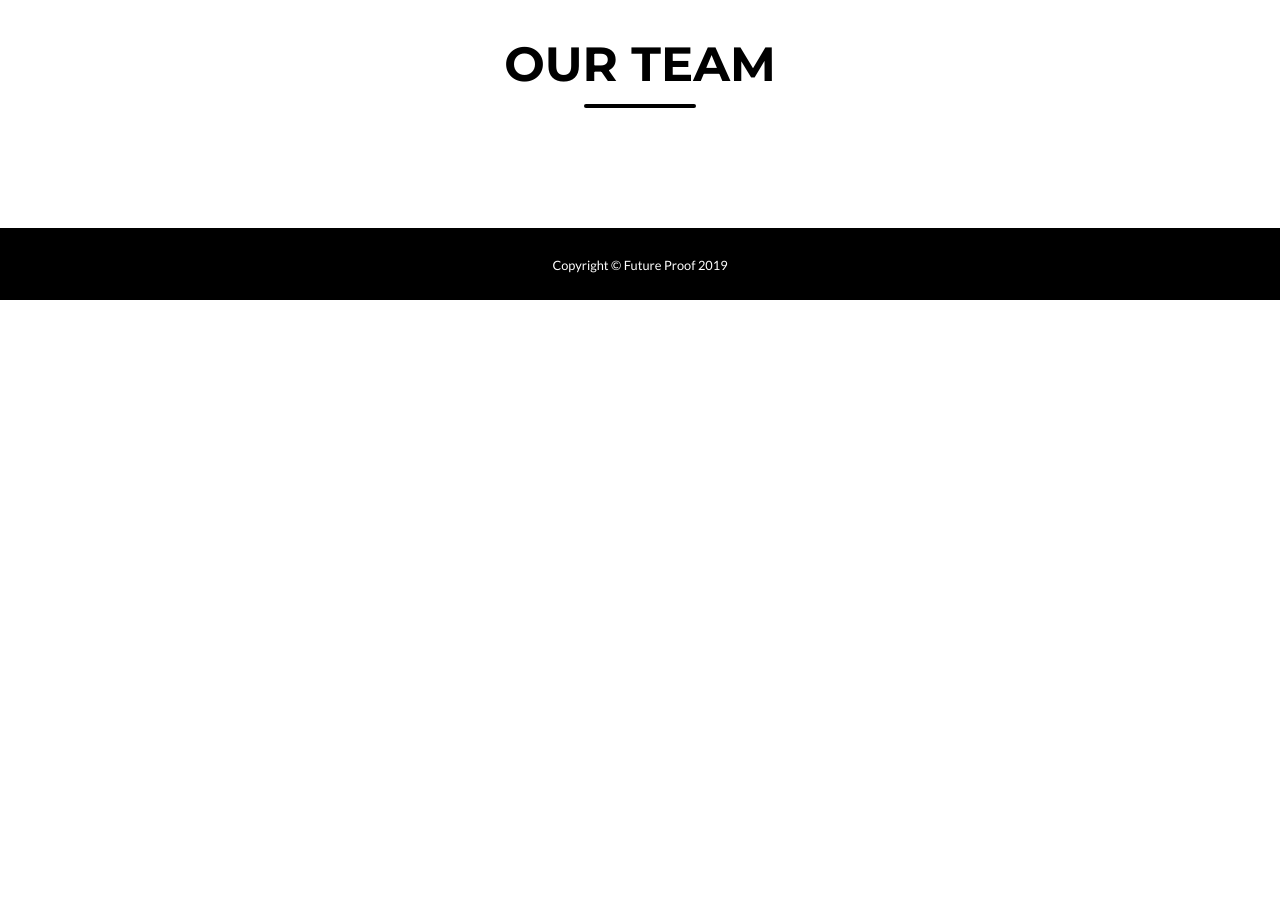
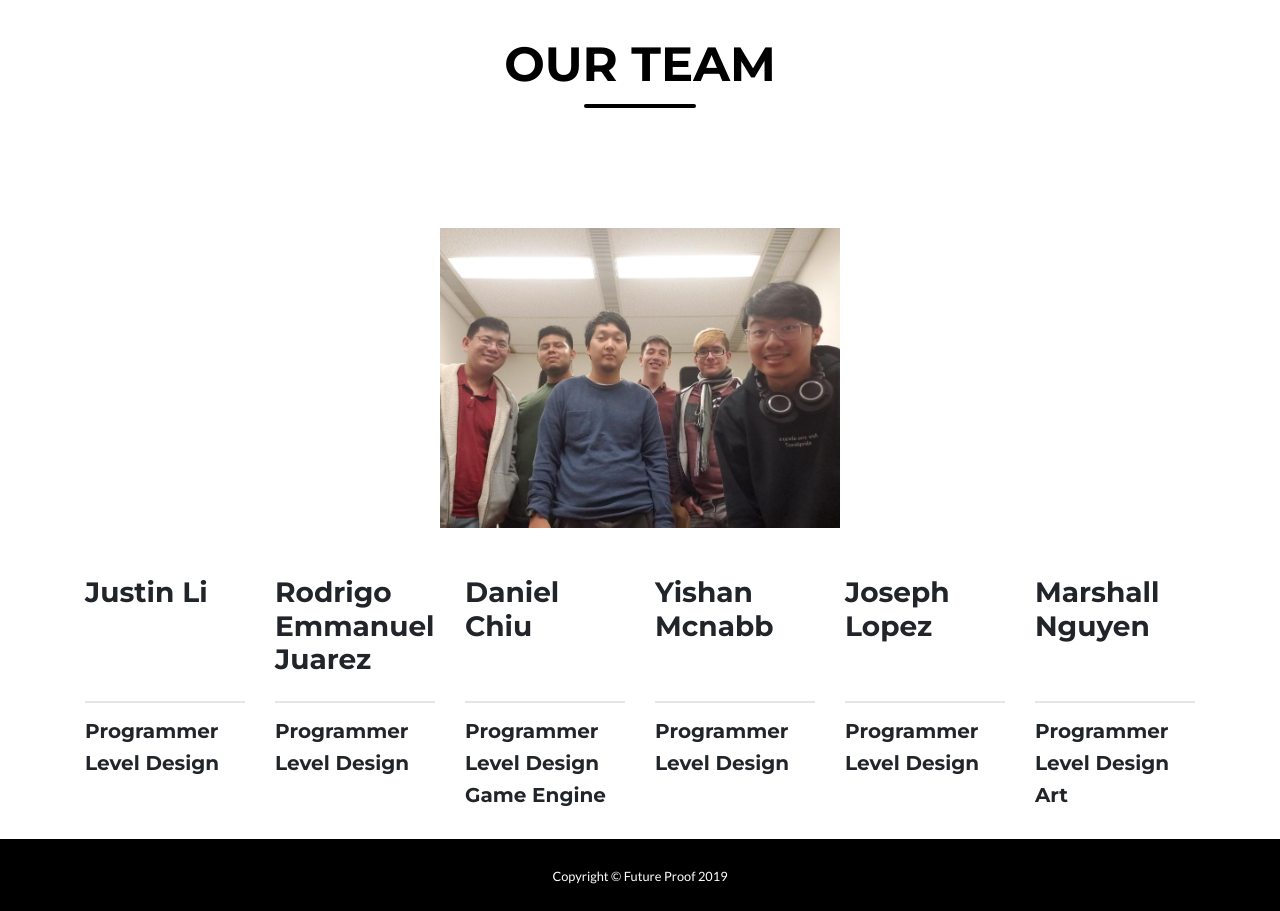
Before and after one commit to Marshh/FutureProofWebsite, a website with bundled scripts: page index.html in a window 1280 px wide. Shown: the part 1747-2658 px from the top of the page. Before the commit the page ends 2047 px from the top, so only its background shows below. Built offline with nearby package versions, Linux system fonts and the light colour scheme.

Commit message:
Our Team Section

```diff
--- a/index.html
+++ b/index.html
@@ -137,13 +137,81 @@
       <div class="divider-custom">
         <div class="divider-custom-line"></div>
       </div>
-      <div class = "container">
-        <row>
-
-        </row>
-      </div>
     </div>
   </section>
+
+  <center>
+    <div>
+      <img class="center" src="img/teampic.png" alt="" width = "400" height = "300" >
+    </div>
+  </center>
+
+  <br>
+  <br>
+  <section>
+  <div class="container">
+    <div class="row align-items-start">
+        <div class="col">
+          <h3>Justin Li</h3>
+        </div>
+        <div class="col">
+          <h3>Rodrigo Emmanuel Juarez</h3>
+        </div>
+        <div class="col">
+          <h3>Daniel Chiu</h3>
+        </div>
+        <div class="col">
+          <h3>Yishan Mcnabb</h3>
+        </div>
+        <div class="col">
+          <h3>Joseph Lopez</h3>
+        </div>
+        <div class="col">
+          <h3>Marshall Nguyen</h3>
+        </div>
+    </div>
+      <div class="row align-items-start">
+        <div class="col">
+          <hr/>
+          <h5>Programmer</h5>
+          <h5>Level Design</h5>
+          <br>
+        </div>
+        <div class="col">
+          <hr/>
+          <h5>Programmer</h5>
+          <h5>Level Design</h5>
+        </div>
+        <div class="col">
+          <hr/>
+          <h5>Programmer</h5>
+          <h5>Level Design</h5>
+          <h5>Game Engine</h5>
+          <br>
+        </div>
+        <div class="col">
+          <hr/>
+          <h5>Programmer</h5>
+          <h5>Level Design</h5>
+          <br>
+        </div>
+        <div class="col">
+          <hr/>
+          <h5>Programmer</h5>
+          <h5>Level Design</h5>
+          <br>
+        </div>
+        <div class="col">
+          <hr/>
+          <h5>Programmer</h5>
+          <h5>Level Design</h5>
+          <h5>Art</h5>
+          <br>
+        </div>
+      </div>
+  </div>
+
+</section>
 
 
   <!-- Copyright Section -->
```
Also changed, not shown: img/teampic.png (added).
